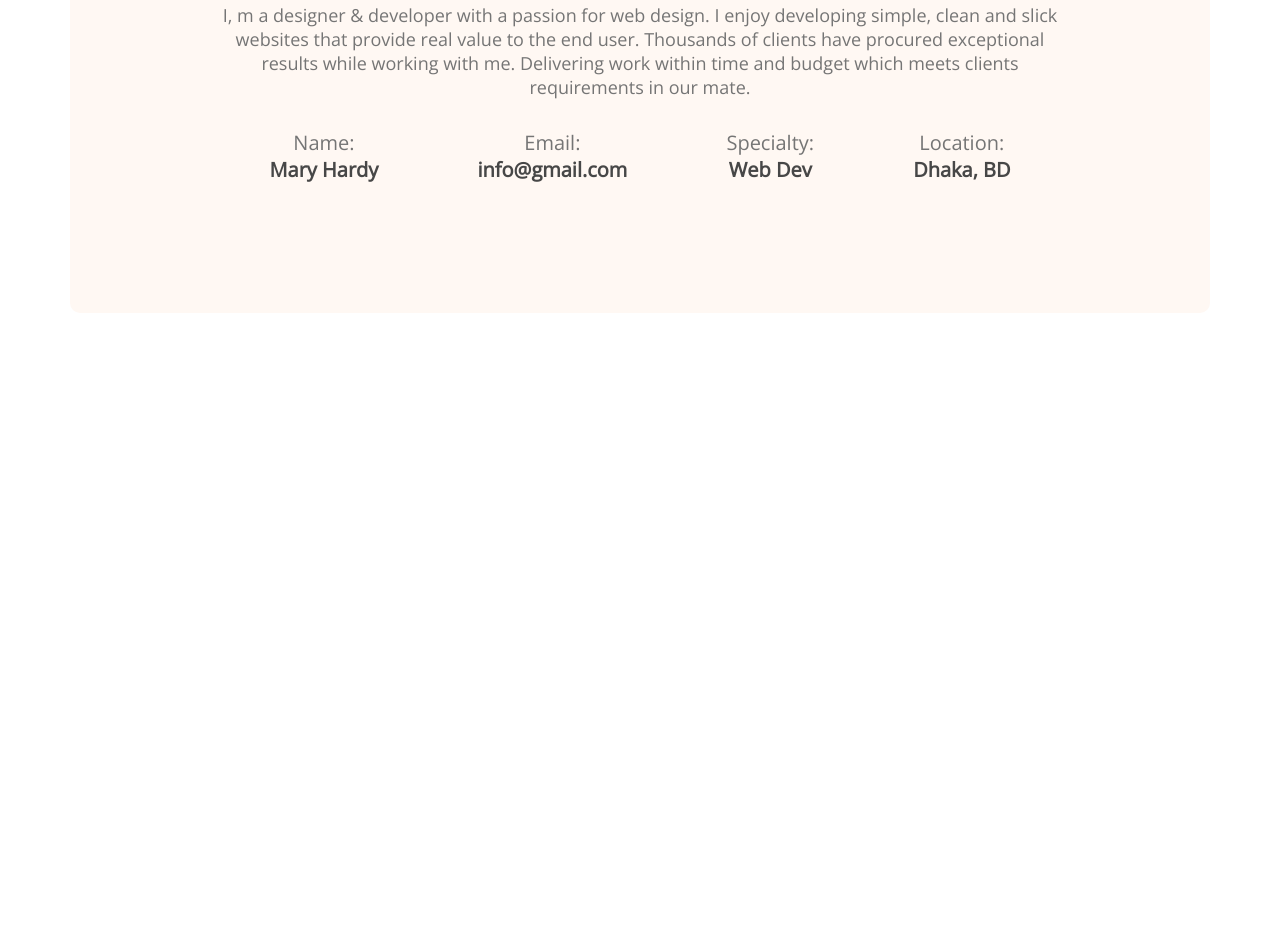
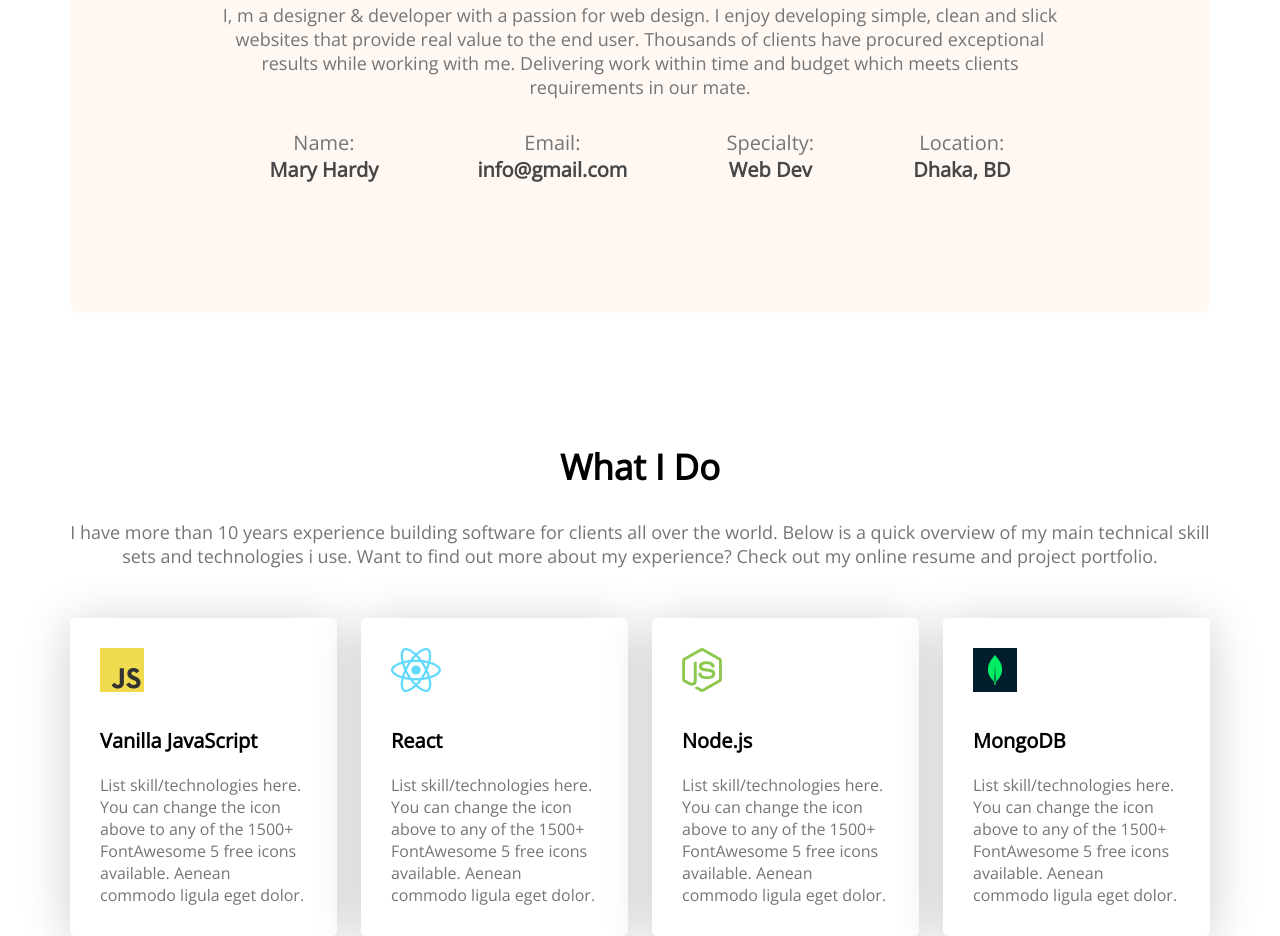
Before and after one commit to XZonRexA1/developer-portfolio, a plain HTML site: page index.html in a window 1280 px wide. Shown: the part 1174-2110 px from the top of the page. Before the commit the page ends 1487 px from the top, so only its background shows below. Drawn offline with nearby package versions, Linux system fonts and the light colour scheme; a web font is replaced by a local one.

Commit message:
added what I do section

```diff
--- a/index.html
+++ b/index.html
@@ -66,6 +66,54 @@
           </div>
         </div>
       </section>
+      <!-- What I do Section -->
+      <section class="what-i-do">
+        <h3 class="section-title">What I Do</h3>
+        <p class="what-i-do-description">
+          I have more than 10 years experience building software for clients all
+          over the world. Below is a quick overview of my main technical skill
+          sets and technologies i use. Want to find out more about my
+          experience? Check out my online resume and project portfolio.
+        </p>
+        <div class="skills-container">
+          <div class="skill">
+            <img src="images/icons/js.png" alt="JavaScript" />
+            <p class="skill-title">Vanilla JavaScript</p>
+            <p class="skill-description">
+              List skill/technologies here. You can change the icon above to any
+              of the 1500+ FontAwesome 5 free icons available. Aenean commodo
+              ligula eget dolor.
+            </p>
+          </div>
+          <div class="skill">
+            <img src="images/icons/react.png" alt="React" />
+            <p class="skill-title">React</p>
+            <p class="skill-description">
+              List skill/technologies here. You can change the icon above to any
+              of the 1500+ FontAwesome 5 free icons available. Aenean commodo
+              ligula eget dolor.
+            </p>
+          </div>
+          <div class="skill">
+            <img src="images/icons/nodejs.png" alt="Node.js" />
+            <p class="skill-title">Node.js</p>
+            <p class="skill-description">
+              List skill/technologies here. You can change the icon above to any
+              of the 1500+ FontAwesome 5 free icons available. Aenean commodo
+              ligula eget dolor.
+            </p>
+          </div>
+          <div class="skill">
+            <img src="images/icons/mongo.png" alt="MongoDB" />
+            <p class="skill-title">MongoDB</p>
+            <p class="skill-description">
+              List skill/technologies here. You can change the icon above to any
+              of the 1500+ FontAwesome 5 free icons available. Aenean commodo
+              ligula eget dolor.
+            </p>
+          </div>
+        </div>
+      </section>
     </main>
     <footer></footer>
   </body>
--- a/styles/style.css
+++ b/styles/style.css
@@ -87,12 +87,14 @@ main {
 }
 
 .section-title {
+  text-align: center;
   font-weight: 700;
   font-size: 35px;
   margin-bottom: 30px;
 }
 
 .section-description {
+  text-align: center;
   color: #757575;
   font-size: 18px;
   margin-bottom: 30px;
@@ -105,7 +107,7 @@ main {
 
 .about-info .info-title {
   font-size: 20px;
-  color:#757575;
+  color: #757575;
 }
 
 .info-description {
@@ -113,3 +115,38 @@ main {
   font-size: 20px;
   color: #474747;
 }
+
+/* What I do Section */
+
+.what-i-do {
+  margin-top: 130px;
+}
+
+.what-i-do-description {
+  text-align: center;
+  color: #757575;
+  font-size: 18px;
+  margin-bottom: 50px;
+}
+.skills-container {
+  display: flex;
+  gap: 24px;
+}
+
+.skill {
+  background-color: #ffff;
+  box-shadow: 0px 6px 50px rgba(0, 0, 0, 0.2);
+  border-radius: 5px;
+  padding: 30px;
+}
+
+.skill-title {
+  font-weight: 700;
+  font-size: 20px;
+  margin-top: 30px;
+  margin-bottom: 20px;
+}
+
+.skill-description {
+  color: #757575;
+}
```
